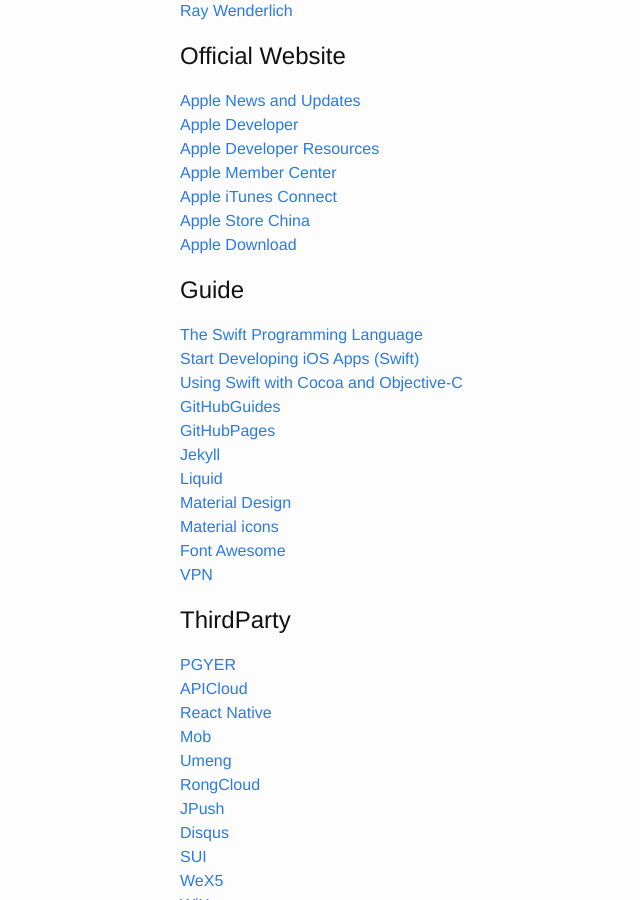
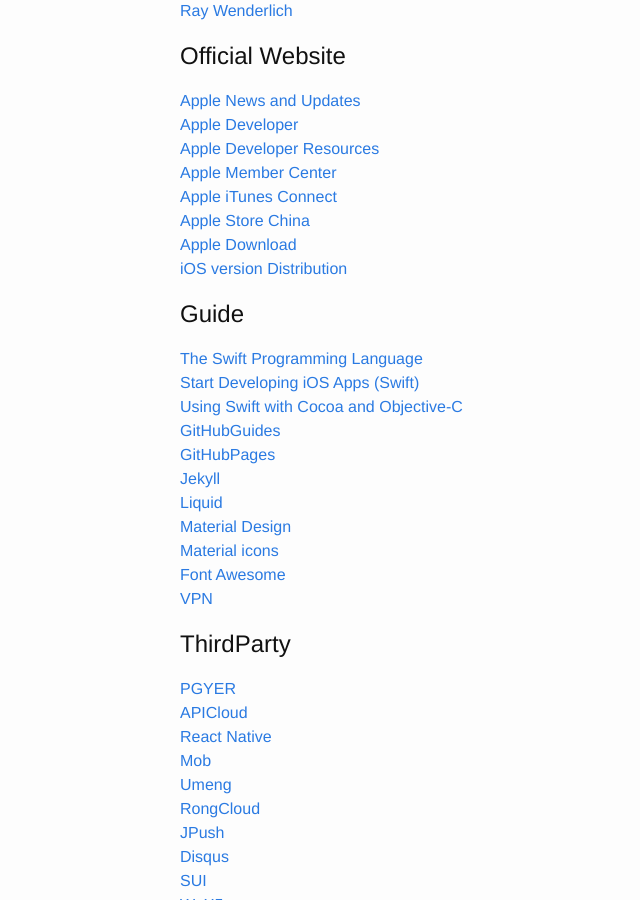
Before and after one commit to GeekRRK/GeekRRK.github.io, a Jekyll site: the page built from _posts/2015-12-24-Valuable websites.md, in a window 1280 px wide and 900 px high, scrolled down 526 px. Shown: the whole window, without its empty margins (90-730 px from the left). Built offline with Jekyll 4.4.1, drawn with Linux system fonts in a browser that asks for light colours.

Commit message:
Update Valuable websites

```diff
--- a/_posts/2015-12-24-Valuable websites.md
+++ b/_posts/2015-12-24-Valuable websites.md
@@ -28,6 +28,7 @@
 [Apple iTunes Connect](https://itunesconnect.apple.com)
 [Apple Store China](http://www.apple.com/cn)
 [Apple Download](https://developer.apple.com/download/more)
+[iOS version Distribution](https://developer.apple.com/support/app-store)
 
 # Guide
 [The Swift Programming Language](https://developer.apple.com/library/ios/documentation/Swift/Conceptual/Swift_Programming_Language/index.html)
```
